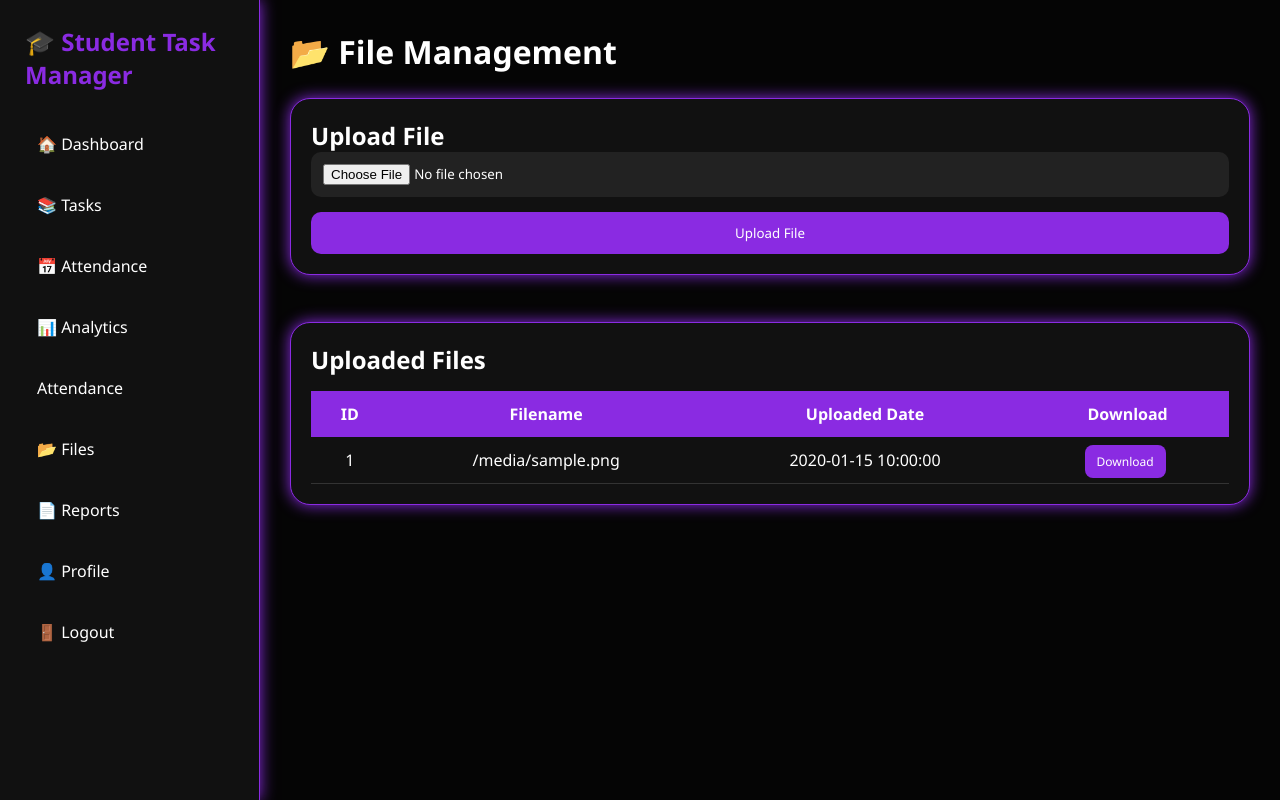
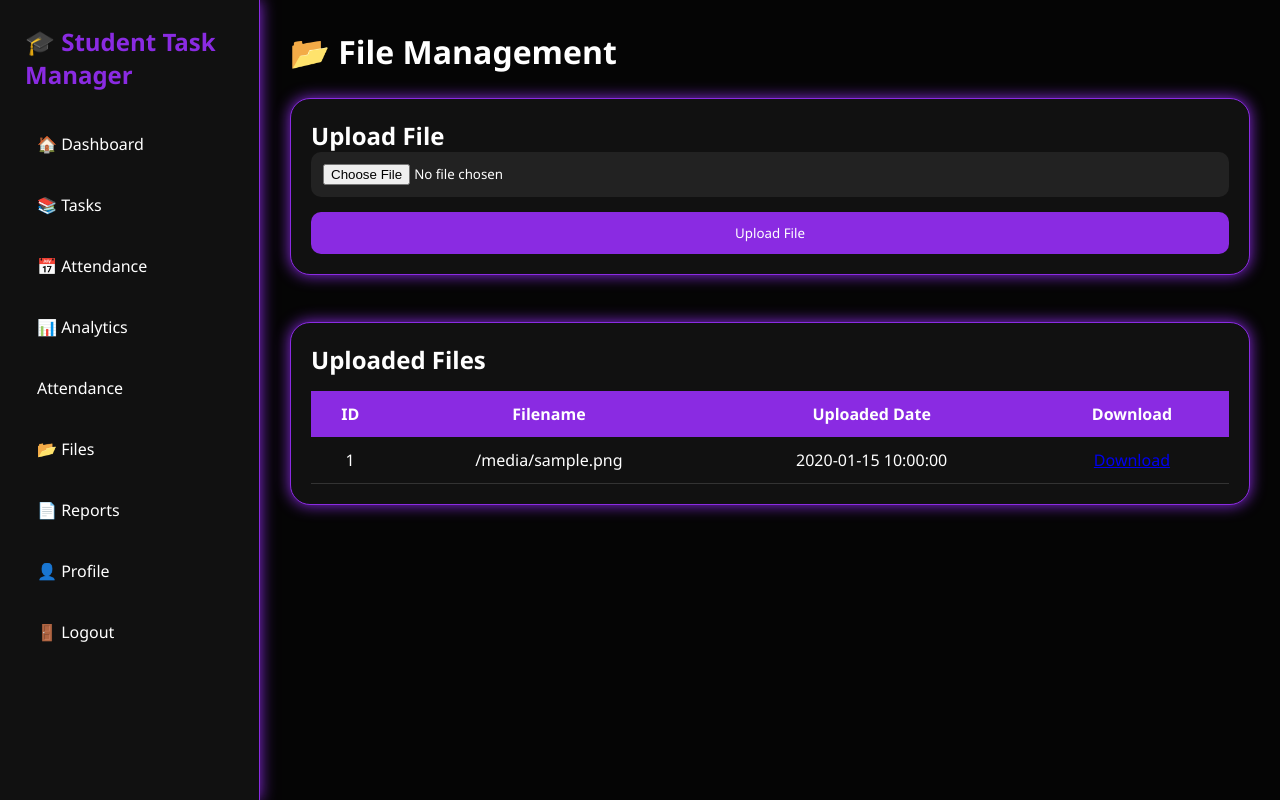
Before and after one commit to navee-en/student-task-manager, a Flask app: template TaskManager/templates/files.html in a window 1280 px wide. Run offline with Flask 3, Linux system fonts and the light colour scheme; the template is opened without the code that fills it: most values are stand-ins (such as "Sample title", 1, 10 or a date in 2020); parts of the project's set-up code (start-up, migrations or seed data) failed here and were passed over.

Commit message:
Refactor files.html for better readability
Updated the file management HTML template to improve structure and consistency.

```diff
--- a/TaskManager/templates/files.html
+++ b/TaskManager/templates/files.html
@@ -114,8 +114,8 @@
 
                         <td>
 
-                            <a href="/download/{{ file.filename }}"
-                               class="edit-btn">
+                            <a href="/download/{{ file.id }}"
+                               class="btn btn-success">
 
                                 Download
 
```
